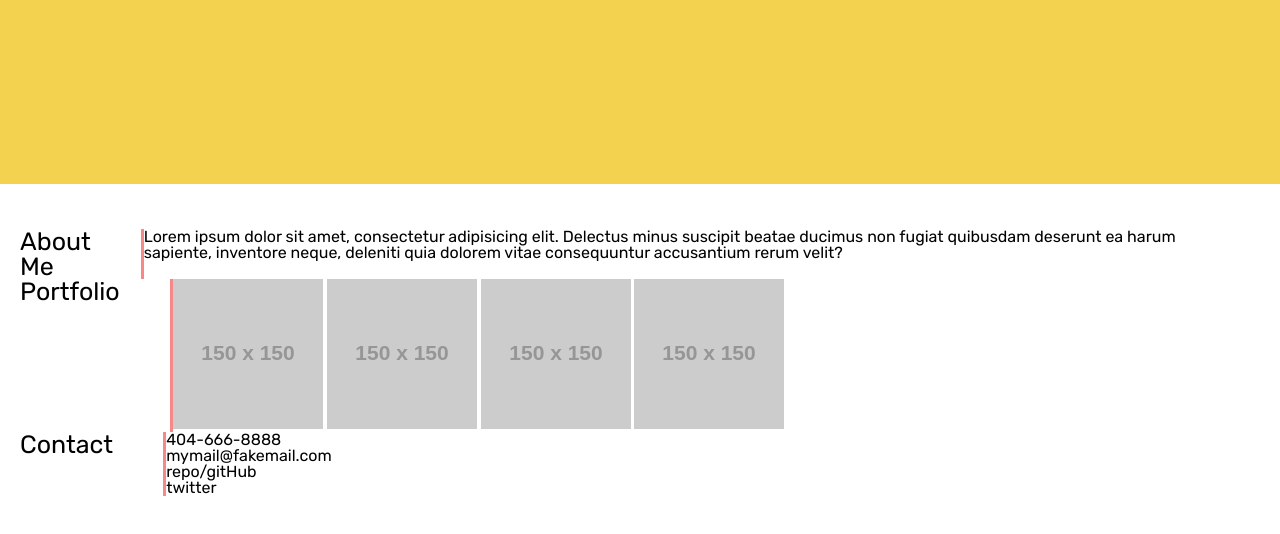
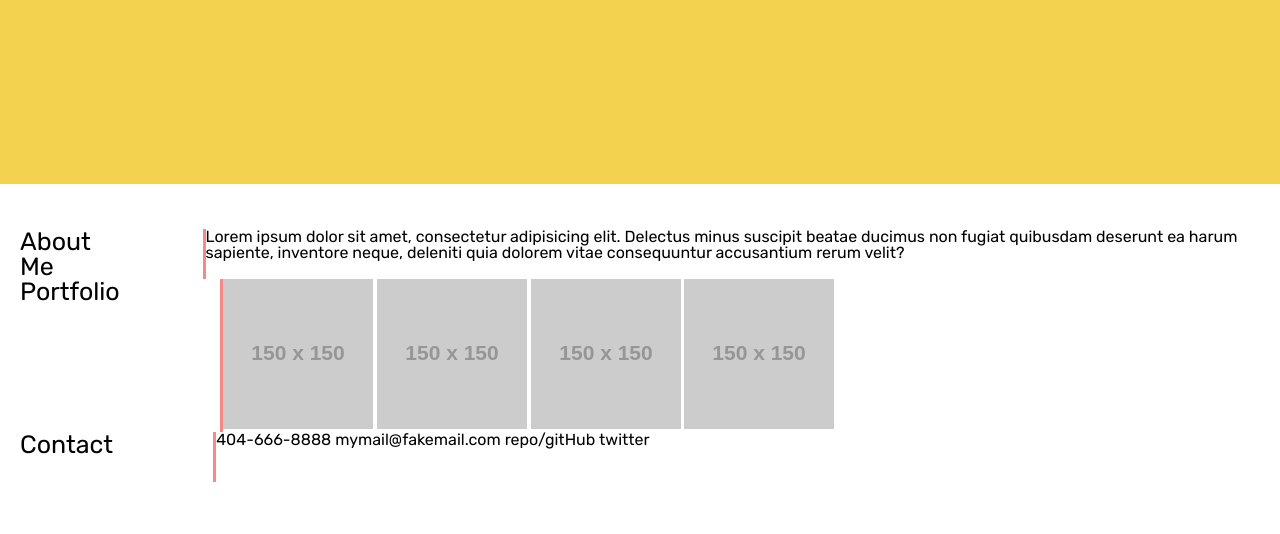
Before and after one commit to eccentricality/profProfile, a plain HTML site: page index.html in a window 1280 px wide. Shown: the part 84-618 px from the top of the page. Drawn offline with Linux system fonts and the light colour scheme; placeholder pictures from the web are drawn by us.

Commit message:
finally achieved aligned look i wanted with flex-basis

```diff
--- a/assets/style.css
+++ b/assets/style.css
@@ -89,16 +89,22 @@ body {
 }
 
 .mainPageTitle {
-    flex-direction: row;
+    flex-basis: 15%;
     height: 50px;
-    padding-right: 50px;
     font-size: 25px;
 }
 
+.mainPageTitle h1 {
+    padding-right: 100px;
+}
+
 .mainPageContent {
-    flex-direction: row;
+    flex-basis: 85%;
     border-left: 3px solid var(--rcSalmon);
-    justify-content: right;
+}
+
+.mainPageContent li {
+    display: inline;
 }
 
 /* nav ul {
--- a/index.html
+++ b/index.html
@@ -49,6 +49,7 @@
                     <div class="mainPageContent">
                         <p>Lorem ipsum dolor sit amet, consectetur adipisicing elit. Delectus minus suscipit beatae ducimus non fugiat quibusdam deserunt ea harum sapiente, inventore neque, deleniti quia dolorem vitae consequuntur accusantium rerum velit?</p>
                     </div>
+
                 </div>
 
                 <div class="titleContentParent">
@@ -58,14 +59,11 @@
                     </div>
 
                     <div class="mainPageContent">
-                        <article>
                         <img src="https://via.placeholder.com/150" alt="portfolio1"/>
                         <img src="https://via.placeholder.com/150" alt="portfolio2"/>
                         <img src="https://via.placeholder.com/150" alt="portfolio3"/>
                         <img src="https://via.placeholder.com/150" alt="portfolio4"/>
-                        </article>
                     </div>
-
                 </div>
 
                 <div class="titleContentParent">
@@ -75,19 +73,14 @@
                     </div>
 
                     <div class="mainPageContent">
-                        <article>
                         <ul>
                             <li>404-666-8888</li>
                             <li>mymail@fakemail.com</li>
                             <li>repo/gitHub</li>
                             <li>twitter</li>
                         </ul>
-                        </article>
                     </div>
-
                 </div>
-
-
 
             </div>
 
```
Lines whose indentation alone changed are shown as unchanged.
